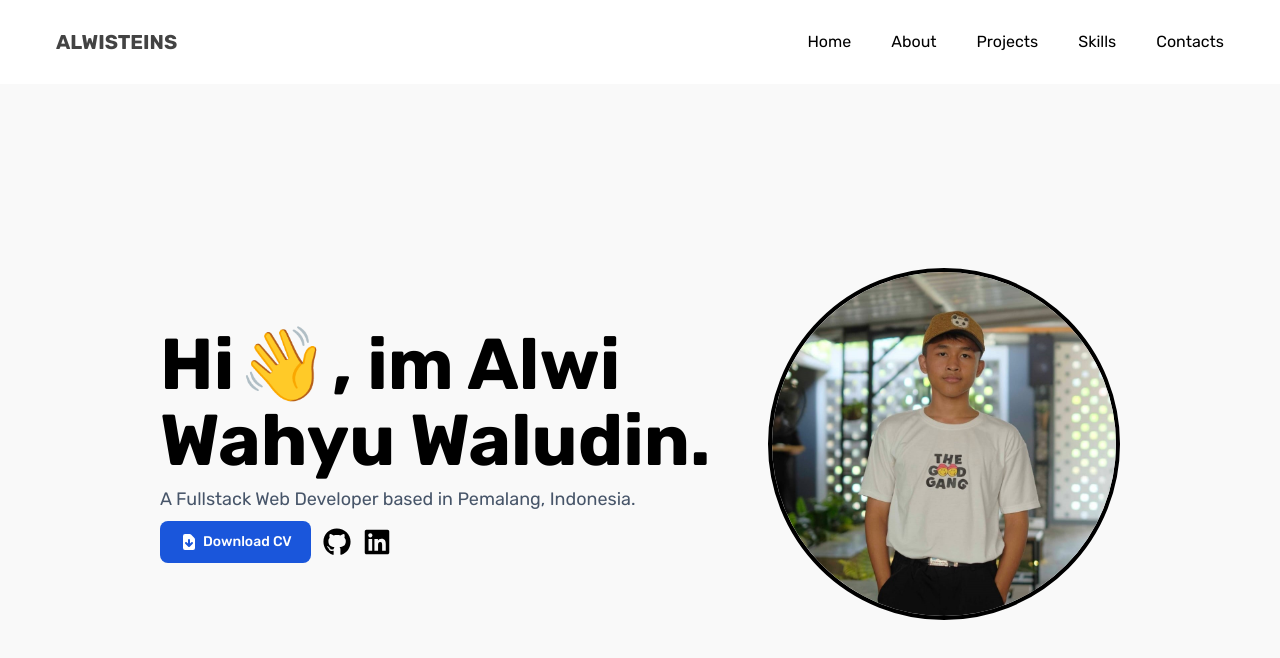
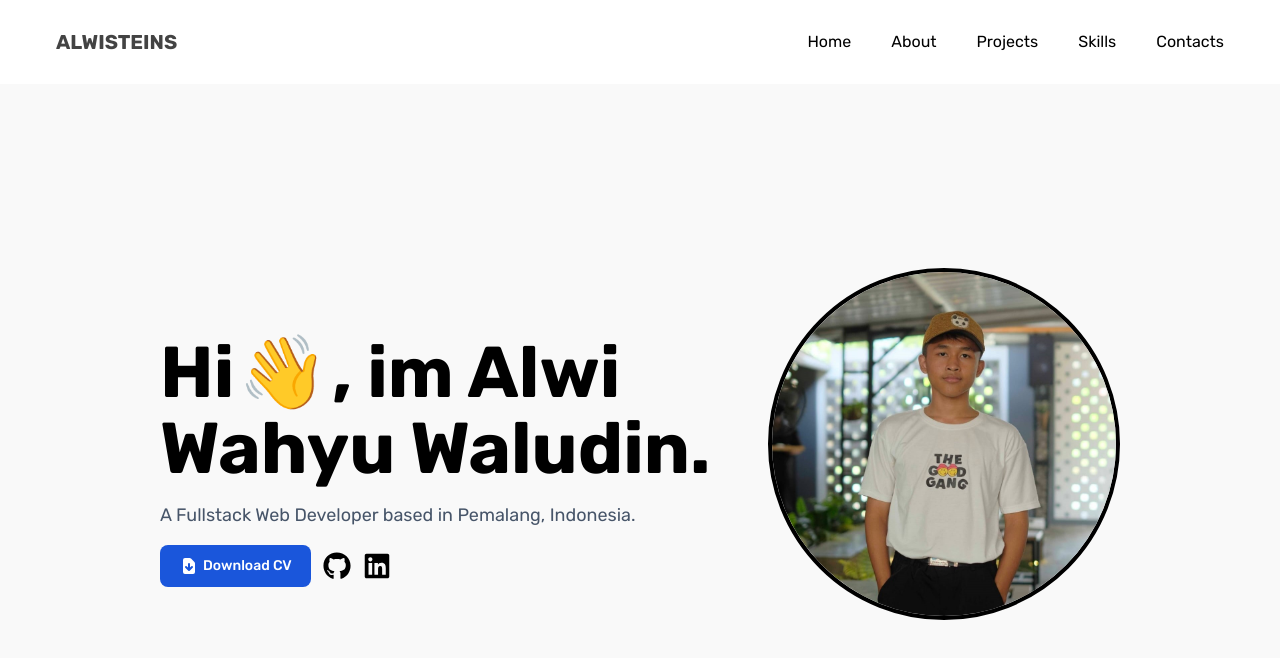
Before and after one commit to Alwisteins/web-portofolio, a Next.js app: page / in a window 1280 px wide. Shown: the top 658 px of the page. Built offline with nearby package versions, Linux system fonts and the light colour scheme.

Commit message:
resize gap image and text

```diff
--- a/src/section/home/Home.tsx
+++ b/src/section/home/Home.tsx
@@ -7,7 +7,7 @@ import BlobAnimate from "@/animate/BlobAnimate";
 
 export default function Home() {
   return (
-    <div className="flex flex-col sm:flex-row-reverse items-center justify-start p-5 sm:justify-center sm:space-x-12 sm:space-x-reverse w-screen h-[90vh] bg-[#f9f9f9]">
+    <div className="flex flex-col sm:flex-row-reverse items-center justify-start py-8 sm:justify-center space-y-8 sm:space-x-12 sm:space-x-reverse w-screen h-[90vh] bg-[#f9f9f9]">
       <div className="flex w-72 h-72 sm:w-[22rem] sm:h-[22rem]">
         <Image
           src={AlwiProfilePicture}
@@ -22,7 +22,7 @@ export default function Home() {
 
       <BlobAnimate />
 
-      <div className="flex flex-col items-center sm:items-start text-center sm:text-start sm:w-[35rem] my-5 mx-10 sm:m-0 space-y-2 z-50">
+      <div className="flex flex-col items-center sm:items-start text-center sm:text-start sm:w-[35rem] my-5 mx-10 sm:m-0 space-y-4 z-50">
         <h1 className="text-4xl sm:text-7xl font-bold">
           Hi<span className="animate-wave inline-block p-1">👋</span>, im Alwi
           Wahyu Waludin.
```
